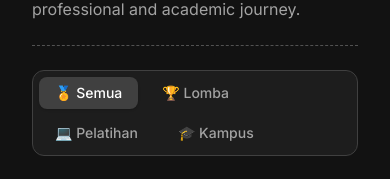
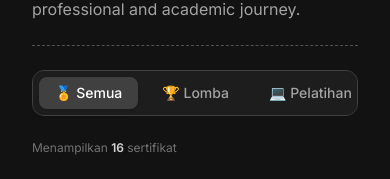
Before and after one commit to Onic1234/onic-gustino-id, a Next.js app: page /achievements in a window 390 px wide. Shown: the part 203-382 px from the top of the page. Built offline with nearby package versions, Linux system fonts and the light colour scheme; no server answers.

Commit message:
feat: add achievement components with interactive modal view support

```diff
--- a/modules/achievements/components/AchievementCard.tsx
+++ b/modules/achievements/components/AchievementCard.tsx
@@ -114,7 +114,7 @@
 
               <motion.div
                 layoutId={`card-${image}`}
-                className="relative z-[10000] flex max-w-6xl flex-col overflow-hidden rounded-2xl bg-white shadow-2xl dark:bg-neutral-900"
+                className="relative z-[10000] flex max-h-[90vh] w-full max-w-6xl flex-col overflow-y-auto overflow-x-hidden rounded-2xl bg-white shadow-2xl dark:bg-neutral-900 md:max-h-[85vh] md:overflow-hidden"
                 onClick={(e) => e.stopPropagation()}
               >
                 <button
@@ -124,20 +124,20 @@
                   <CloseIcon size={20} />
                 </button>
 
-                <div className="flex flex-col md:flex-row">
-                  <div className="w-full bg-neutral-100 dark:bg-neutral-800">
-                    <motion.div layoutId={`image-${image}`}>
+                <div className="flex flex-col md:flex-row md:h-full">
+                  <div className="flex w-full items-center justify-center bg-neutral-100 dark:bg-neutral-800 md:flex-1">
+                    <motion.div layoutId={`image-${image}`} className="w-full">
                       <Image
                         src={image}
                         alt={name}
                         width={1000}
                         height={700}
-                        className="h-full max-h-[70vh] w-full object-contain md:max-h-[85vh]"
+                        className="max-h-[50vh] w-full object-contain md:max-h-[85vh] md:h-full"
                       />
                     </motion.div>
                   </div>
 
-                  <div className="w-90 hidden flex-col border-l border-neutral-200 py-4 pl-8 pr-20 dark:border-neutral-800 md:flex">
+                  <div className="flex w-full flex-col border-t border-neutral-200 p-6 dark:border-neutral-800 sm:p-8 md:w-96 md:border-l md:border-t-0 md:py-8 md:pl-8 md:pr-12 lg:w-[450px]">
                     <h2 className="text-lg font-bold text-neutral-900 dark:text-white">
                       {name}
                     </h2>
--- a/modules/achievements/components/Achievements.tsx
+++ b/modules/achievements/components/Achievements.tsx
@@ -213,12 +213,12 @@
   return (
     <section className="space-y-6">
       {/* Filter Tabs */}
-      <div className="flex flex-wrap gap-2 rounded-xl border border-neutral-200 bg-neutral-100 p-1.5 dark:border-neutral-700 dark:bg-neutral-800/60 w-fit">
+      <div className="flex w-full overflow-x-auto sm:w-fit gap-2 rounded-xl border border-neutral-200 bg-neutral-100 p-1.5 dark:border-neutral-700 dark:bg-neutral-800/60 scrollbar-hide [&::-webkit-scrollbar]:hidden">
         {TABS.map((tab) => (
           <button
             key={tab.key}
             onClick={() => setActiveTab(tab.key)}
-            className={`relative rounded-lg px-4 py-1.5 text-sm font-medium transition-colors duration-200 ${
+            className={`relative whitespace-nowrap rounded-lg px-4 py-1.5 text-sm font-medium transition-colors duration-200 ${
               activeTab === tab.key
                 ? "text-neutral-900 dark:text-white"
                 : "text-neutral-500 hover:text-neutral-700 dark:text-neutral-400 dark:hover:text-neutral-200"
```
